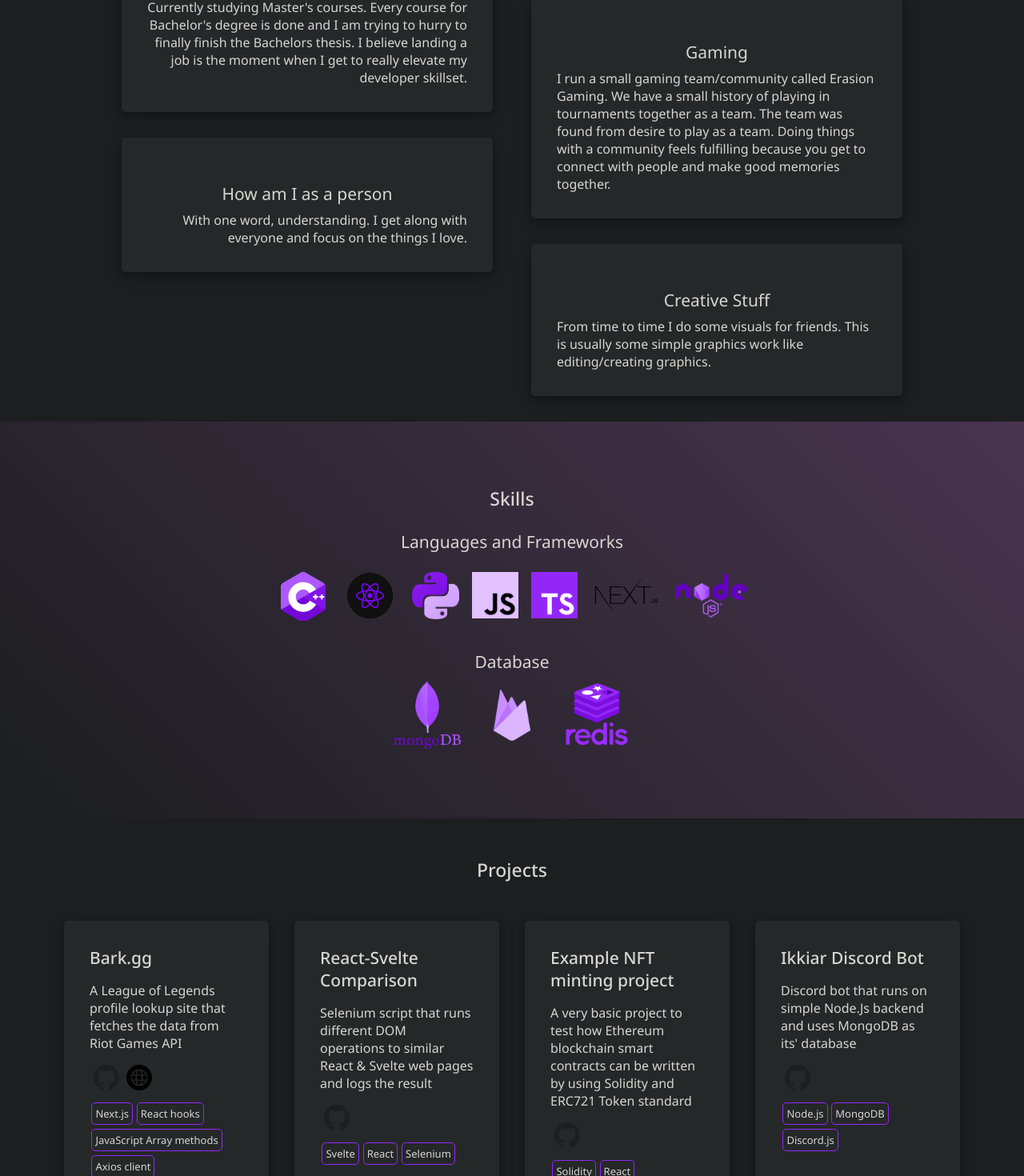
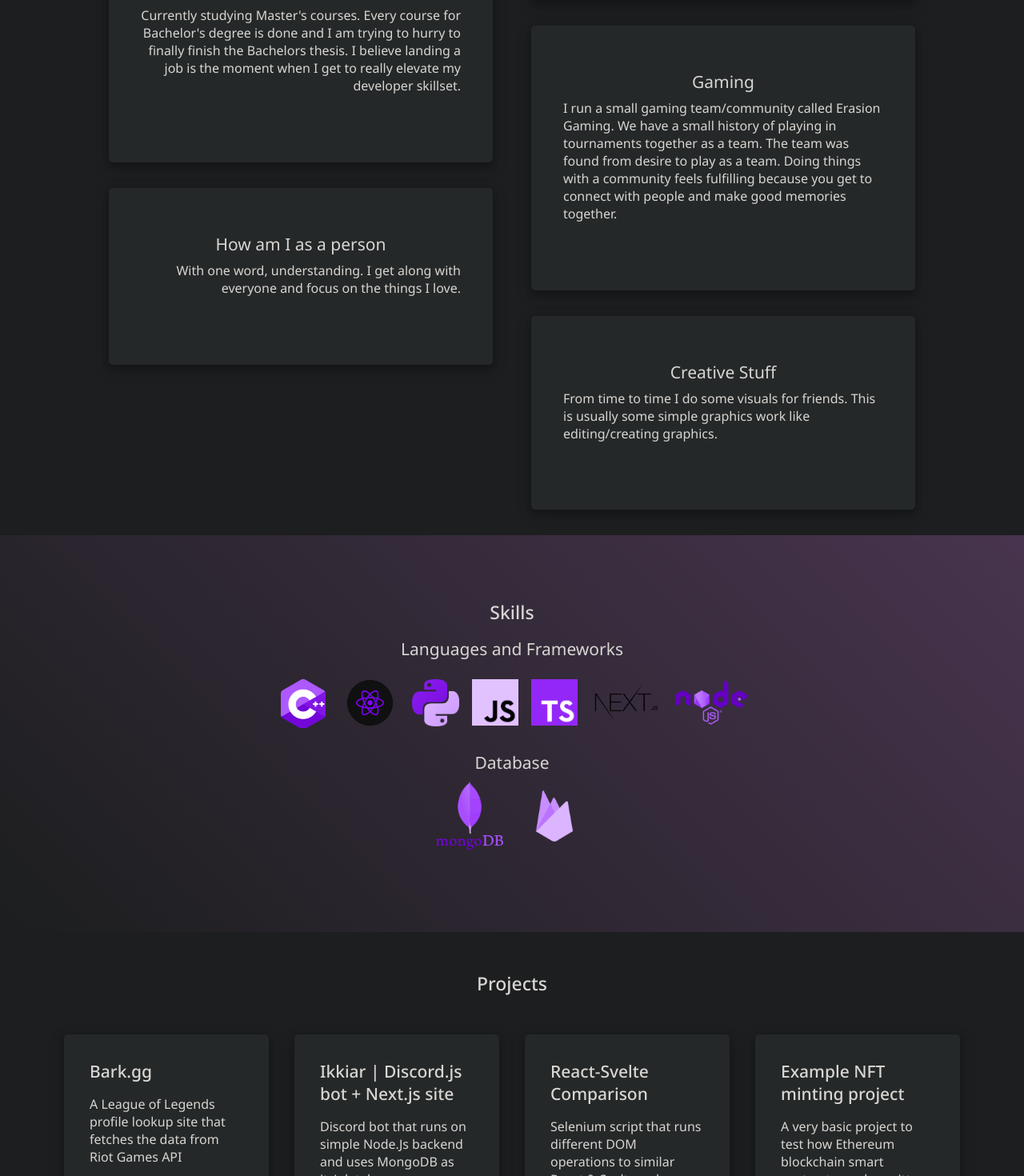
Before and after one commit to rikurainio/rikurainio2, a Next.js app: page / in a window 1280 px wide. Shown: the part 680-2150 px from the top of the page at 80% size. Built offline with nearby package versions, Linux system fonts and the light colour scheme.

Commit message:
update links fix info padding

```diff
--- a/components/badge.js
+++ b/components/badge.js
@@ -16,8 +16,8 @@ const Badge = ({title, imgLink, description, githubLink, projectLink, techList})
                 <p>{description}</p>
             </div>
             <div className="badge-links">
-                    <Link href={githubLink}><img className='badge-link-img' src='github.svg'></img></Link>
-                    {projectLink !== '' ? <Link href={projectLink}><img className='badge-link-img' src='icon-website.jpg'></img></Link> : null}
+                    <Link href={githubLink}><img className='badge-link-img' src='github.svg' ></img></Link>
+                    {projectLink !== '' ? <Link href={projectLink}><img className='badge-link-img-2' src='icon-website.jpg'></img></Link> : null}
             </div>
             <div className='badge-technique-tags'>
                 { techList.map((tech, idx) => <div className='badge-tech-tag' key={'tech-' + idx}>{tech}</div>) }
--- a/components/footer.js
+++ b/components/footer.js
@@ -3,7 +3,7 @@ const Footer = () => {
         <div className="container-footer">
             <div className="footer-items">
                 <div className="footer-item-1">
-                    <img alt='GitHub' src='github.svg'/>
+                    <img className="footer-logo" alt='GitHub' src='github.svg'/>
                 </div>
             </div>
 
--- a/pages/index.js
+++ b/pages/index.js
@@ -84,7 +84,7 @@ export default function Home() {
           <div className='logos-languages'>
             <img className='logo' src='logo-mongodb-purple.png' width={'90px'}/>
             <img className='logo' src='logo-firebase-purple.png' width={'90px'} />
-            <img className='logo' src='logo-redis-purple.png' width={'90px'}/>
+            {/*<img className='logo' src='logo-redis-purple.png' width={'90px'}/>*/}
           </div>
 
         </div>
@@ -102,6 +102,15 @@ export default function Home() {
                 />
 
               <Badge
+                title='Ikkiar | Discord.js bot + Next.js site'
+                imglink=''
+                description='Discord bot that runs on simple Node.Js backend and uses MongoDB as its&apos; database'
+                githubLink='https://github.com/rikurainio/ikkiar-bot'
+                projectLink='https://ikkiar.club'
+                techList={['Node.js', 'Next.js', 'MongoDB', 'Discord.js']}
+                />
+
+              <Badge
                 title='React-Svelte Comparison'
                 imglink=''
                 description='Selenium script that runs different DOM operations to similar React & Svelte web pages and logs the result'
@@ -114,19 +123,12 @@ export default function Home() {
                 title='Example NFT minting project'
                 imglink=''
                 description='A very basic project to test how Ethereum blockchain smart contracts can be written by using Solidity and ERC721 Token standard'
-                githubLink='https://github.com/rikurainio/svelte-react-comparison'
+                githubLink='https://github.com/rikurainio/rikusnft'
                 projectLink=''
                 techList={['Solidity', 'React']}
                 />
 
-              <Badge
-                title='Ikkiar Discord Bot'
-                imglink=''
-                description='Discord bot that runs on simple Node.Js backend and uses MongoDB as its&apos; database'
-                githubLink='https://github.com/rikurainio/svelte-react-comparison'
-                projectLink=''
-                techList={['Node.js', 'MongoDB', 'Discord.js']}
-                />
+
             </div>
 
 
--- a/styles/badge.css
+++ b/styles/badge.css
@@ -22,11 +22,27 @@
     padding-right: .3rem;
     height: 2rem;
     cursor: pointer;
+
+    filter:contrast(30%)
+}
+
+.badge-link-img-2 {
+    padding-left: .3rem;
+    padding-right: .3rem;
+    height: 2rem;
+    cursor: pointer;
+
+    filter:contrast(26%)
 }
 
 .badge-link-img:hover {
-    filter: invert(22%) sepia(74%) saturate(5058%) hue-rotate(267deg) brightness(56%) contrast(102%);
+    filter: invert(22%) sepia(74%) saturate(5058%) hue-rotate(252deg) brightness(56%) contrast(102%);
 }
+
+.badge-link-img-2:hover {
+    filter: invert(22%) sepia(74%) saturate(5058%) hue-rotate(252deg) brightness(56%) contrast(102%);
+}
+
 
 .badge-technique-tags {
     margin-top: .5rem;
@@ -40,7 +56,6 @@
     font-size: 13px;
     font-weight: 400;
     border: 1px solid rgb(147, 39, 248);
-    color: whi;
     border-radius: 5px;
 
 }
--- a/styles/footer.css
+++ b/styles/footer.css
@@ -26,3 +26,7 @@
       font-style: italic;
       font-weight: 300;
   }
+
+  .footer-logo {
+      filter: contrast(30%);
+  }
--- a/styles/heading2.css
+++ b/styles/heading2.css
@@ -1,5 +1,5 @@
 .container-heading2 {
-    margin-top: 1.5rem;
+    margin-top: 1rem;
     margin-bottom: .5rem;
 
     text-align: center;
--- a/styles/styles.css
+++ b/styles/styles.css
@@ -122,7 +122,7 @@ code {
   display: flex;
   flex-direction: column;
   align-content: center;
-  padding-top: 3rem;
+  padding-top: 2rem;
   min-height: 20rem;
   background-color: #1c1e1f;
 }
@@ -130,11 +130,12 @@ code {
 .about-text {
   width: 12rem;
   margin: 1rem;
-  padding: 2rem;
+  padding: 2.5rem;
   background-color: #252828;
   box-shadow: 0 4px 8px 0 rgba(0, 0, 0, 0.2), 0 6px 20px 0 rgba(0, 0, 0, 0.19);
   border-radius: 5px;
 
+  padding-bottom: 5.3rem;
   margin: 1rem;
   width: 25rem;
 }
```
